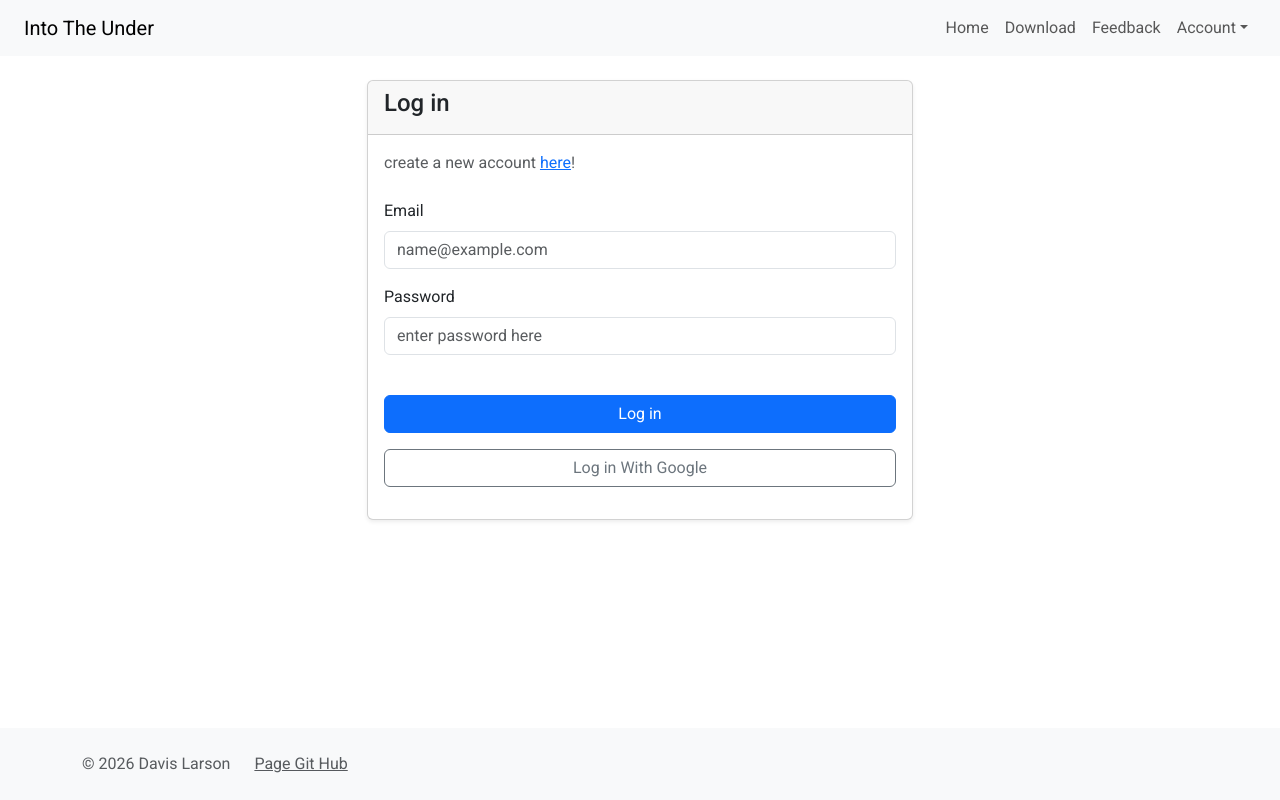
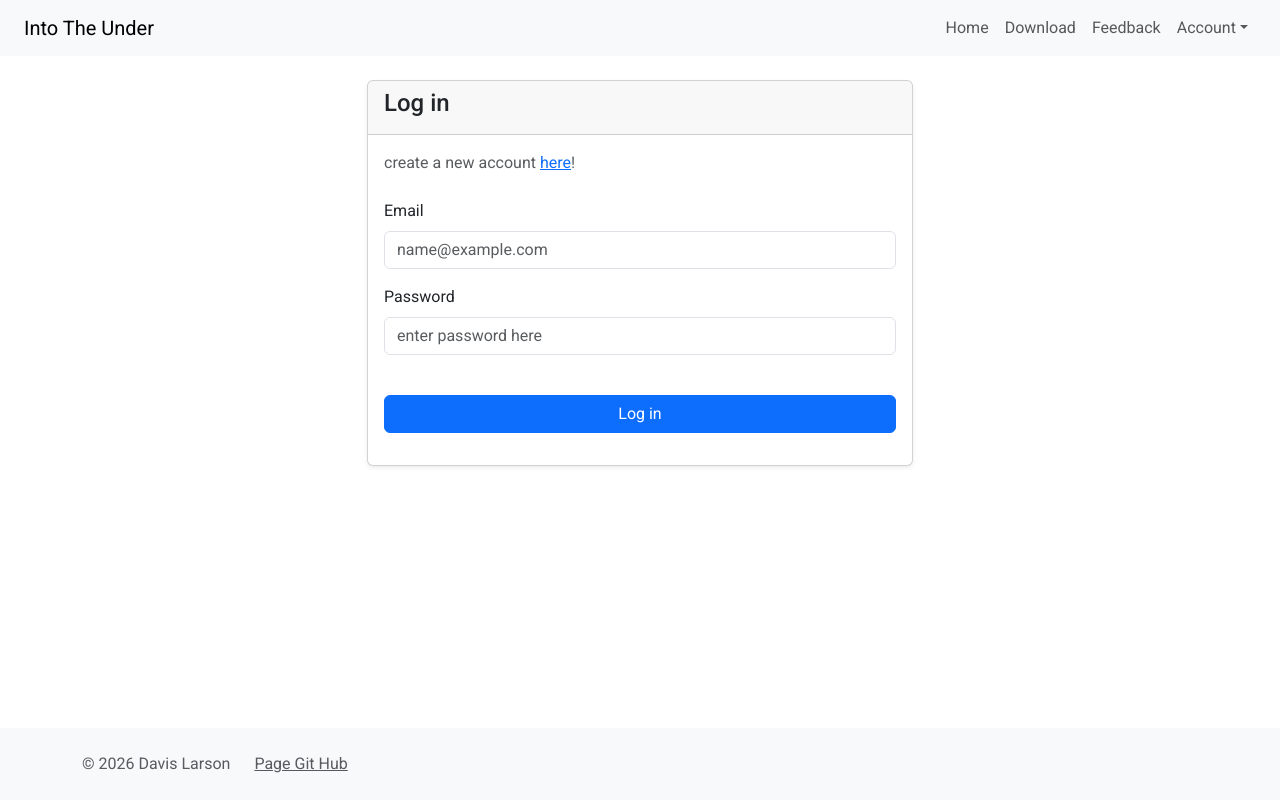
Before and after one commit to davislarson27/intotheunder, a React (Vite) app: page /login in a window 1280 px wide. Built offline with nearby package versions, Linux system fonts and the light colour scheme; no server answers.

Commit message:
removed log in through google functions and buttons

```diff
--- a/src/login/login.jsx
+++ b/src/login/login.jsx
@@ -37,10 +37,6 @@ export function Login({userData, changeUserData}) {
         }
     }
 
-    function submitLogInGoogle () {
-        alert("error: google log in is not currently available");
-    }
-
     return (
         <main className="py-4 flex-grow-1">
 
@@ -73,10 +69,6 @@ export function Login({userData, changeUserData}) {
                                         </button>
                                     </div>
 
-                                    <div className="mb-3">
-                                        <button type="button" id="google_login" className="btn btn-outline-secondary w-100" onClick={submitLogInGoogle}>Log in With Google</button>
-                                    </div>
-
                                 </form>
                             </div>
                         </div>
```
